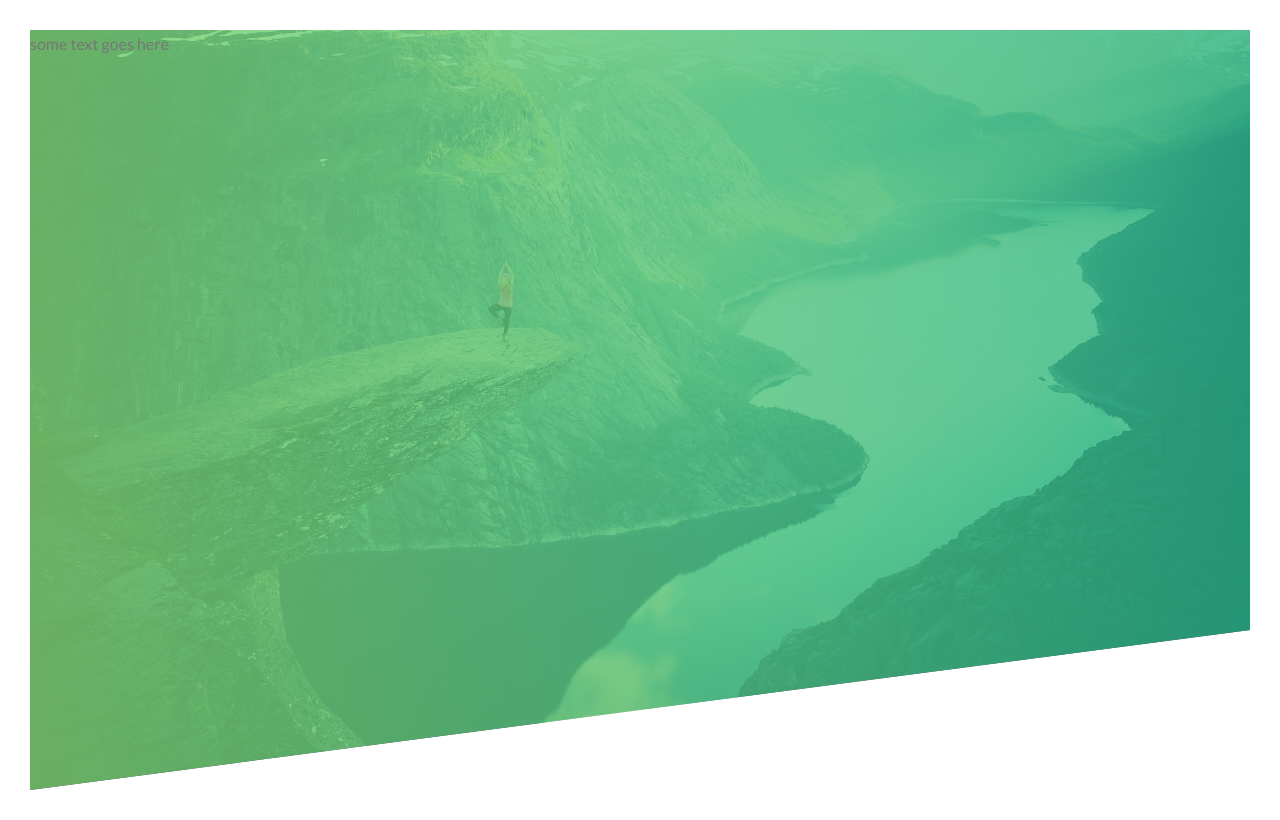
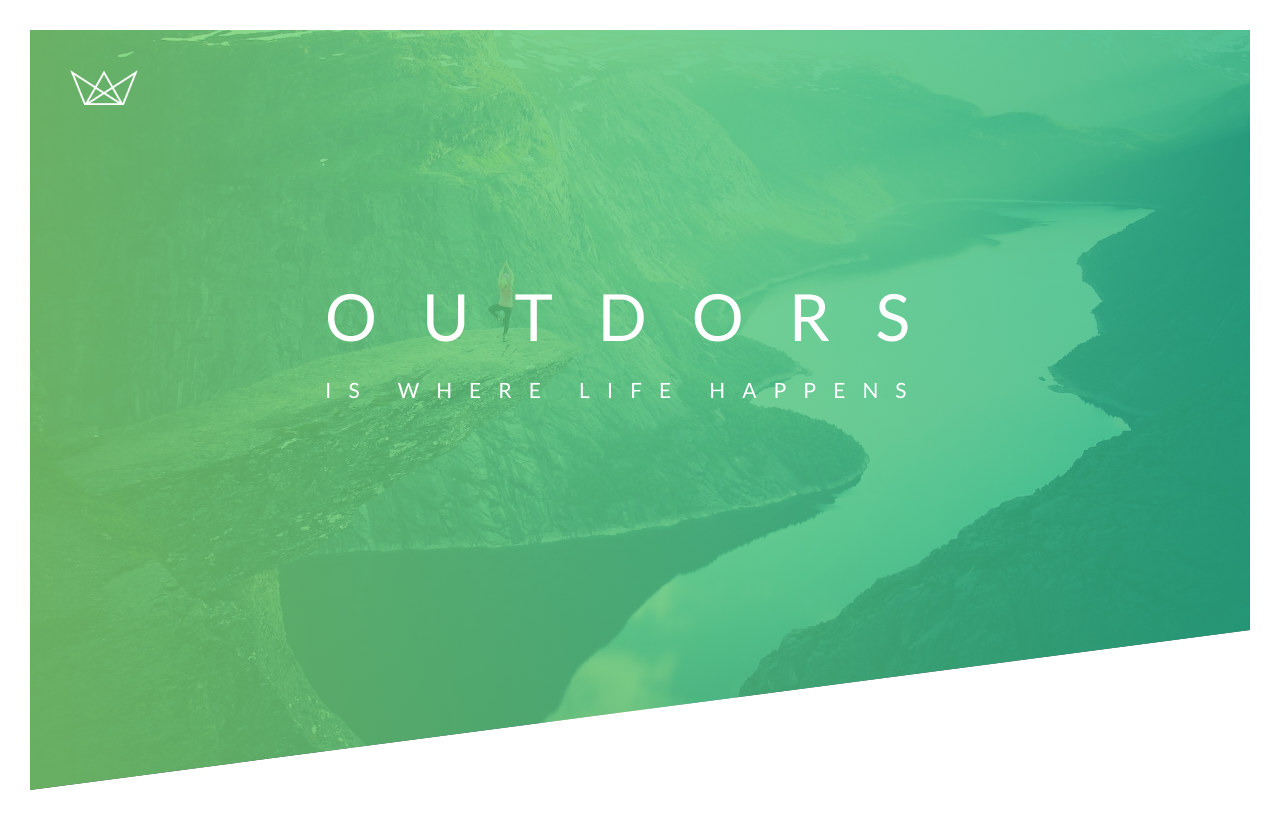
Before and after one commit to AmritoBiswas/Natoures, a plain HTML site: page index.html in a window 1280 px wide. Drawn offline with Linux system fonts and the light colour scheme.

Commit message:
add header text

```diff
--- a/css/style.css
+++ b/css/style.css
@@ -27,5 +27,44 @@ body{
   background-position:top;
   background-size: cover;
   clip-path: polygon(0 0, 100% 0, 100% 75vh, 0 100%);
+  position: relative;
 
 }
+
+
+.logo-box{
+  position: absolute;
+  top: 40px;
+  left: 40px;
+}
+.logo{
+  height: 35px;
+}
+
+.header-text-box{
+  position: absolute;
+  top: 40%;
+  left: 50%;
+  transform: translate(-50%,-50%);
+}
+
+.header-text{
+  color: #fff;
+}
+.header-text-main{
+  display: block;
+  font-size: 65px;
+  text-transform: uppercase;
+  letter-spacing: 45px;
+  font-weight: 400;
+
+}
+
+.header-text-sub{
+  display: block;
+  font-size: 21px;
+  font-weight: 400;
+  letter-spacing: 17px;
+  text-transform: uppercase;
+
+}
--- a/index.html
+++ b/index.html
@@ -11,7 +11,15 @@
 </head>
 <body>
   <header class="header">
-      some text goes here
+      <div class="logo-box">
+        <img src="img/logo-white.png" alt="Logo" class="logo">
+      </div>
+      <div class="header-text-box">
+        <h1 class="header-text">
+          <span class="header-text-main">Outdors</span>
+          <span class="header-text-sub">is where life happens</span>
+        </h1>
+      </div>
   </header>
 </body>
 </html>
```
